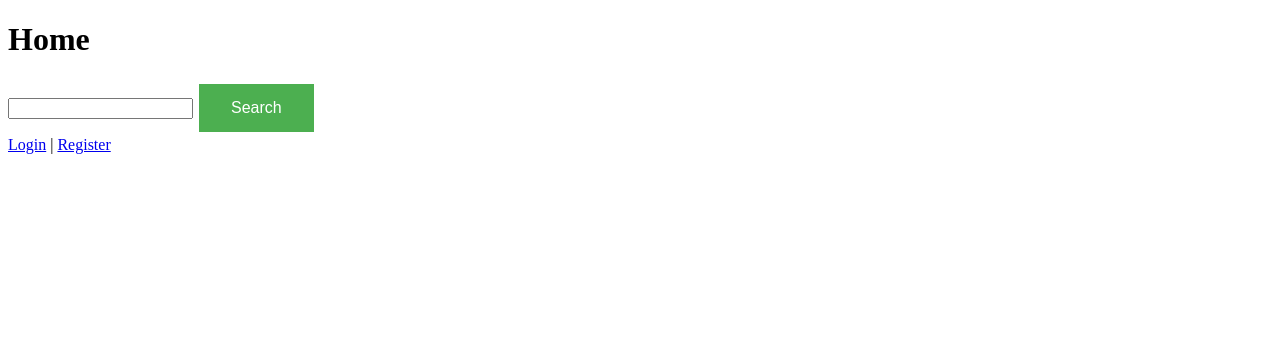
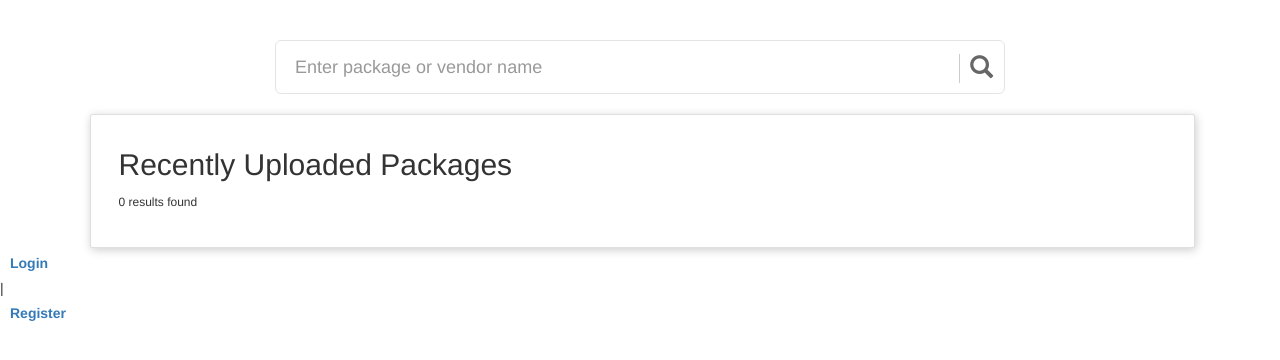
Before and after one commit to KWElites/marker-web, a Django app: page / in a window 1280 px wide. Shown: the top 360 px of the page. Run offline with Django 3.2, Linux system fonts and the light colour scheme; some libraries are stand-ins or nearby versions.

Commit message:
added homepage frontend

```diff
--- a/users/templates/users/home.html
+++ b/users/templates/users/home.html
@@ -1,47 +1,69 @@
 <!DOCTYPE html>
 <html>
+   {%load static%}
+
    <head>
-      <style>
-         .button {
-            background-color: #4CAF50;
-            border: none;
-            color: white;
-            padding: 15px 32px;
-            text-align: center;
-            text-decoration: none;
-            display: inline-block;
-            font-size: 16px;
-            margin: 4px 2px;
-            cursor: pointer;
-            }
-      </style>
       <meta charset="UTF-8">
-      <link rel="stylesheet" href="/static/StyleSheets/Packages_StyleSheet.css" />
+      <link rel="stylesheet" href="{% static 'StyleSheets/Package_Items.css' %}"/>
+      <link rel="stylesheet" href="{% static 'StyleSheets/Package_Info.css' %}"/>
+      <link rel="stylesheet" href="{% static 'StyleSheets/Home.css' %}"/>
+      <link rel="stylesheet" href="https://stackpath.bootstrapcdn.com/bootstrap/4.3.1/css/bootstrap.min.css" integrity="sha384-ggOyR0iXCbMQv3Xipma34MD+dH/1fQ784/j6cY/iJTQUOhcWr7x9JvoRxT2MZw1T" crossorigin="anonymous">
+      <link rel="stylesheet" href="https://maxcdn.bootstrapcdn.com/bootstrap/3.4.1/css/bootstrap.min.css">
+      <link rel="stylesheet" href="https://cdnjs.cloudflare.com/ajax/libs/slick-carousel/1.8.1/slick-theme.min.css" integrity="sha512-17EgCFERpgZKcm0j0fEq1YCJuyAWdz9KUtv1EjVuaOz8pDnh/0nZxmU6BBXwaaxqoi9PQXnRWqlcDB027hgv9A==" crossorigin="anonymous" referrerpolicy="no-referrer" />
    </head>
+
+
+
    {%load static%}
    <body>
-      <h1>Home</h1>
+
+      <div class="container">
+
+         <br><br>
+         <div class="row gutters">
+            <div class="col-xl-2 col-lg-2 col-md-2 col-sm-12 col-12">
+               <div></div>
+            </div>
+
+
+            <div class="col-xl-8 col-lg-8 col-md-8 col-sm-12 col-12">
                <form method="POST" enctype="multipart/form-data">
                   {% csrf_token %}
-         <input type="text" name="searchBarText"/>
-         <button type="submit" class="button">Search</button>
-      </form>
 
-      <span>{% if request.user.is_authenticated %}
-         <a class="nav-link text-black font-weight-bold" href="{% url 'profile' user.username%}">{{userP.name}}</a>|
-         <a class="nav-link text-black font-weight-bold" href="{% url 'logout' %}">Logout</a>
-         <form action="{% url 'upload' %}">
-            <button type="submit" class="button">Upload Package</button>
-         </form>
-      {% else %}
-         <a class="nav-link text-black font-weight-bold" href="{% url 'login' %}">Login</a> |
-         <a class="nav-link text-black font-weight-bold" href="{% url 'register' %}">Register</a>
-      {% endif %}</span>
+                  <div class="row gutters">
+                     <div class="col-xl-12 col-lg-12 col-md-12 col-sm-12 col-12">
+                        <div id="custom-search-input">
+                           <div class="input-group col-md-12">
+                              <input type="text" name="searchBarText" class="form-control input-lg" placeholder="Enter package or vendor name" />
 
+                              <span class="input-group-btn">
+                                 <button class="btn btn-info btn-lg" type="submit">
+                                       <i class="glyphicon glyphicon-search"></i>
+                                 </button>
+                              </span>
+                           </div>
+                        </div>
+                     </div>
+                  </div>
+
+               </form> <br>
+            </div>
+         </div>
+         <div class="row gutters">
+            <div class="col-xl-12 col-lg-8 col-md-8 col-sm-12 col-12">
+               <div class="card h-100">
+                  <div id="recent-pack-card" class="card-body">
+                     <div class="col-xl-12 col-lg-12 col-md-12 col-sm-12 col-12">
+                           <h2 class="mb-4"> {{title}} <br></h2>
+                           <h6 class="mb-4"> {{ packages |length }} results found</h6>
+                     </div>
+
+                     <div class="col-xl-12 col-lg-12 col-md-12 col-sm-12 col-12">
                         <div class="mx-auto position-relative gallery-container">
-      <div class="mx-auto tm-border-top gallery-slider">
+                           <div class="mx-auto p-gallery gallery-slider">
                               {%for package in packages %}
-        <figure class="effect-julia item">
+                                 <div class="col-xl-4 col-lg-4 col-md-4 col-sm-12 col-12">
+                                    <figure id="packages-img-container" class="home-packages effect-julia item my-img-container">
                                           <img src={{package.packageThumbnail.url}}/>
                                           <figcaption>
                                              <div>
@@ -50,7 +72,22 @@
                                              <a href="{% url 'package' package.id %}"> </a>
                                           </figcaption>
                                     </figure>
+                                 </div>
                               {% endfor %}
                            </div>
+                        </div>
+                     </div>
+                  </div>
+               </div>
+            </div>
+         </div>
+      </div>
+
+      <span>{% if not request.user.is_authenticated %}
+         <a class="nav-link text-black font-weight-bold" href="{% url 'login' %}">Login</a> |
+         <a class="nav-link text-black font-weight-bold" href="{% url 'register' %}">Register</a>
+         {% endif %}
+      </span>
+
    </body>
 </html>
```
Lines whose indentation alone changed are shown as unchanged.
